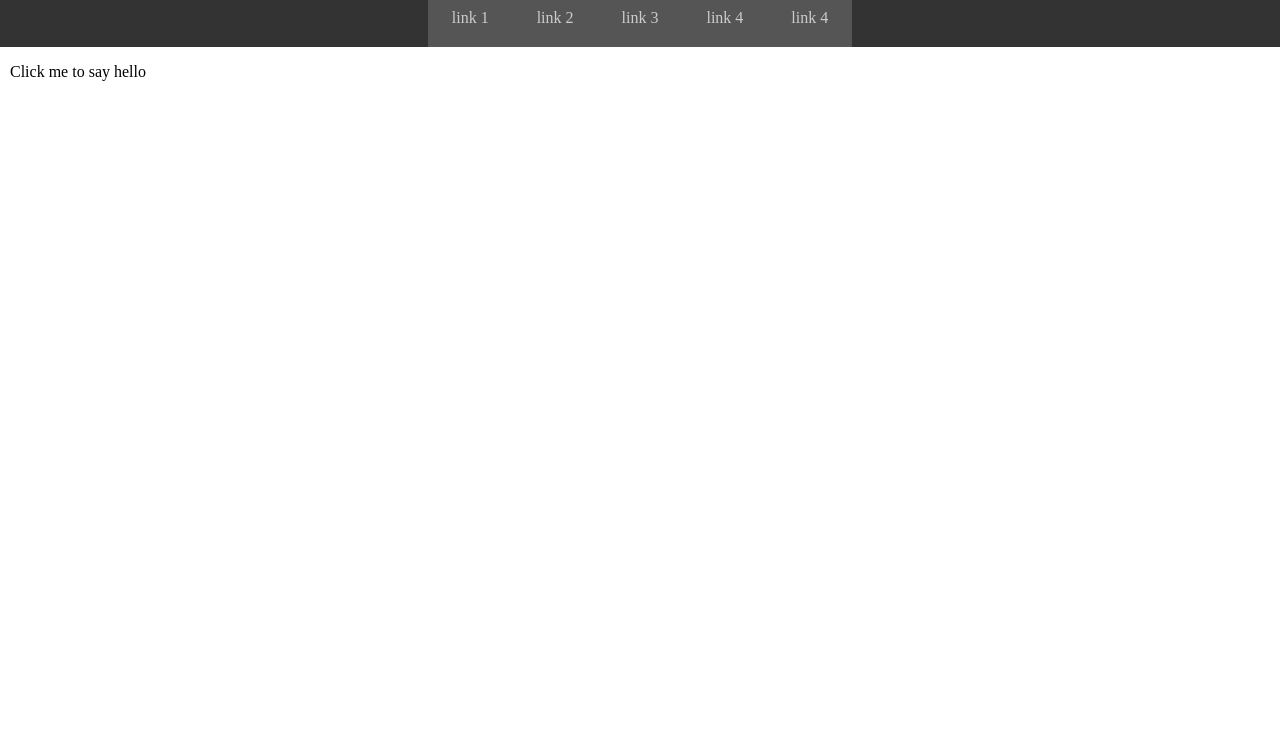
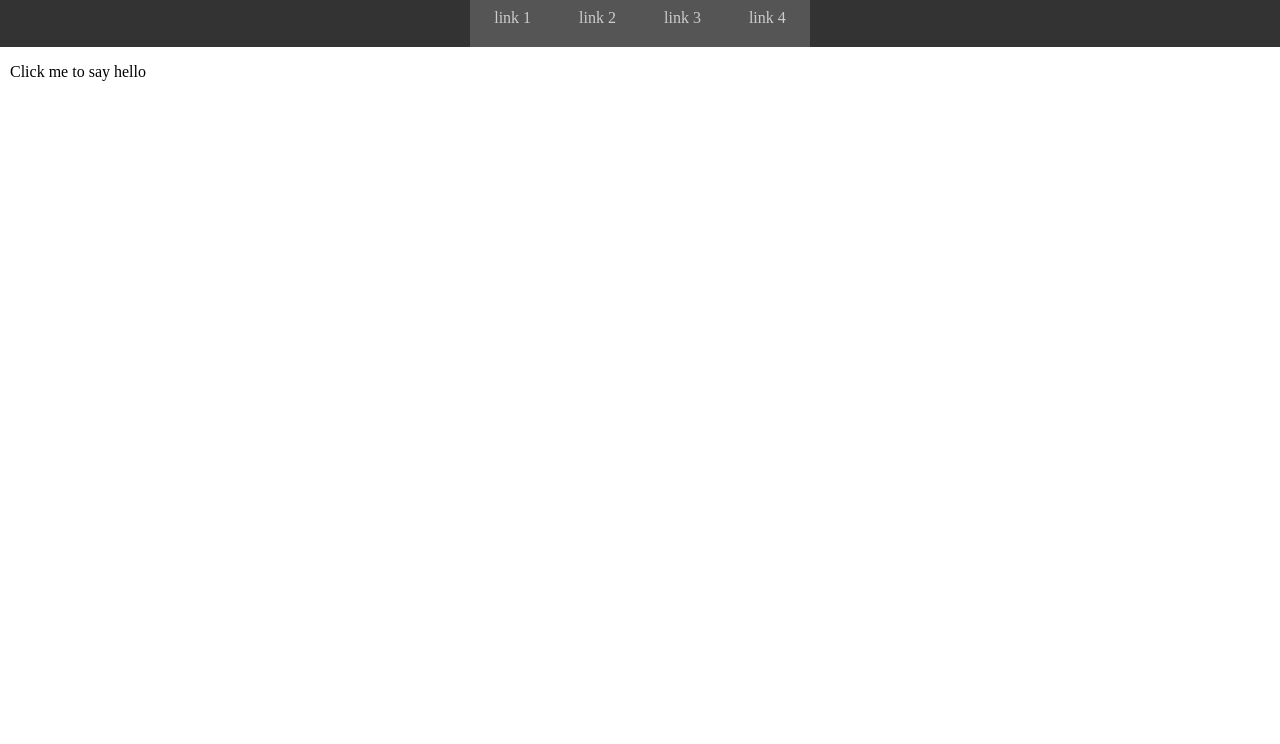
Before and after one commit to seanm22/02-lab, a plain HTML site: page index.html in a window 1280 px wide. Shown: the part 56-800 px from the top of the page. Drawn offline with Linux system fonts and the light colour scheme.

Commit message:
my first commit

```diff
--- a/index.html
+++ b/index.html
@@ -17,7 +17,7 @@
     <a href="#">link 2</a>
     <a href="#">link 3</a>
     <a href="#">link 4</a>
-    <a href="#">link 4</a>
+
 
   </nav>
 
```
